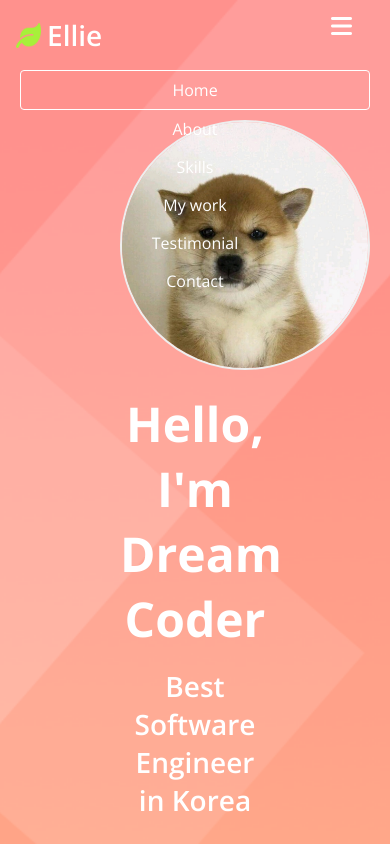
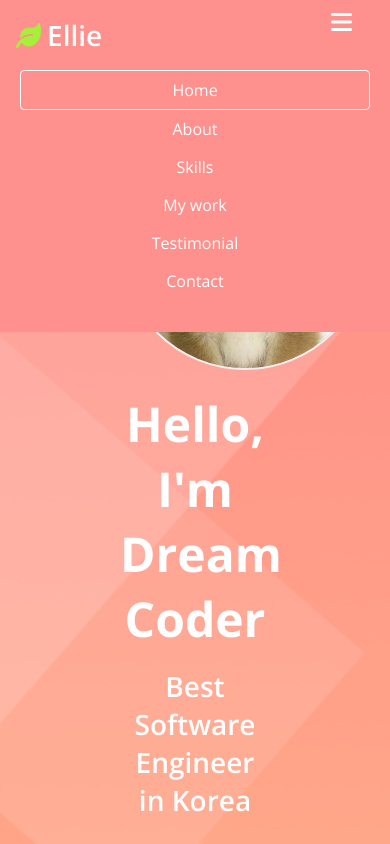
Before and after one commit to codingski/portfolio-clone-coding, a plain HTML site: page index.html in a window 390 px wide. Both pictures are taken after a click on the button 341 px from the left and 27 px from the top of the page. Shown: the top 844 px of the page. Drawn offline with nearby package versions, Linux system fonts and the light colour scheme.

Commit message:
JS: Navbar menu toggle
JS: Navbar menu toggle

```diff
--- a/main.js
+++ b/main.js
@@ -9,6 +9,8 @@ document.addEventListener('scroll', ()=> {
     } else {
         navbar.classList.remove('navbar--dark');
     }
+
+    navbarMenu.classList.remove('open');
 })
 
 
@@ -31,6 +33,12 @@ navbarMenu.addEventListener('click', (event) => {
     })
 })
 
+// Navbar menu button for small screen
+
+const toggleBtn = document.querySelector('.navbar__toggle-btn');
+toggleBtn.addEventListener('click', () => {
+    navbarMenu.classList.toggle('open');
+})
 
 // Handle scrolling when tapping on the 'CONTACT ME' button
 const homeContactBtn = document.querySelector('.home__contact');
--- a/style.css
+++ b/style.css
@@ -120,7 +120,7 @@ button {
     margin-right: 6px;
 }
 
-#navbar .navbar__menu {
+.navbar__menu {
     display: flex;
     justify-content: space-between;
 }
@@ -393,18 +393,18 @@ button {
 }
 
 .project__description h3 {
-    color: var(--color-white);
+    color: var(--color-orange);
 }
 
 .project__description h3::after {
     content: '';
-    width: 25px;
+    width: 50px;
     height: 2px;
     background-color: var(--color-dark-white);
     display: block;
     position: relative;
     left: 50%;
-    margin-left: -12px;
+    transform: translateX(-50%);
     margin-top: 8px;
 }
 
@@ -492,12 +492,13 @@ button {
 @media screen and (max-width: 768px) {
     .navbar__toggle-btn {
         display: block;
-        top: 12px;
+        top: 8px;
     }
 
     #navbar {
         flex-direction: column;
         align-items: flex-start;
+        background-color: var(--color-pink);
     }
 
     .navbar__menu {
@@ -527,6 +528,10 @@ button {
         width: 80px;
         height: 80px;
     }
+
+    .open {
+        display: block;
+    }
 }
 
 /* ArrouwUp Button */
```
